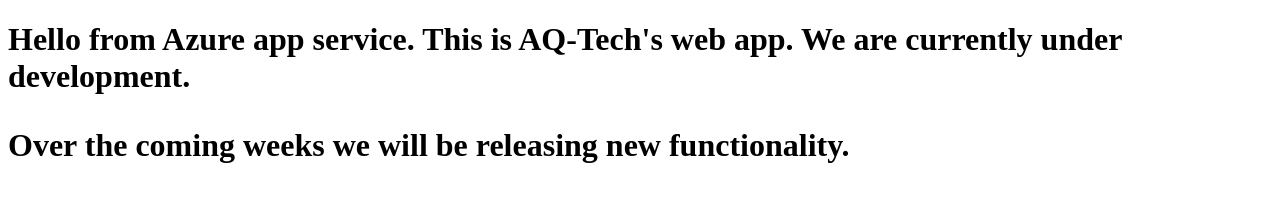
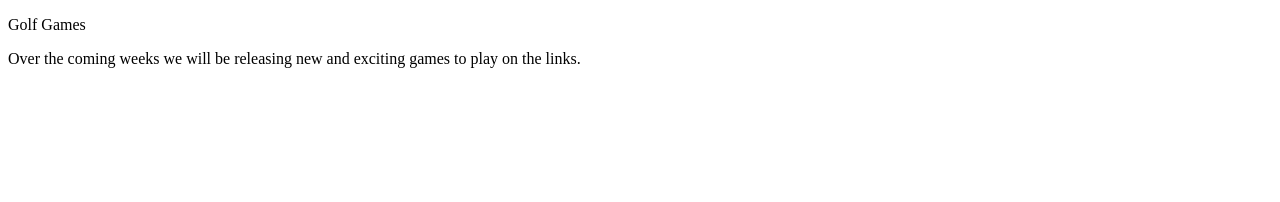
Before and after one commit to adamquintal/aq-tech-web-app, a plain HTML site: page index.html in a window 1280 px wide. Drawn offline with Linux system fonts and the light colour scheme.

Commit message:
added more clubs. new index

```diff
--- a/index.html
+++ b/index.html
@@ -1,17 +1,13 @@
 <!DOCTYPE html>
 <html lang="en">
 <body>
-
-  <h1> Hello from Azure app service. This is AQ-Tech's web app. We are currently under development.
-
-    <p>
-      Over the coming weeks we will be releasing new functionality.
-    </p>
-
-  </h1>
+      <p>
+      Golf Games
+      </p>
+      <p>
+      Over the coming weeks we will be releasing new and exciting games to play on the links.
+      </p>
 </body>
-
-
   </body>
   <script src="/js/app.js"></script>
 </html>
--- a/js/app.js
+++ b/js/app.js
@@ -1,3 +1,3 @@
-clubs = ["Driver", "PW", "5 Iron"]
-randomClub = Math.floor(Math.random() * 3);
+clubs = ["Driver", "Pitching Wedge", "5 Iron", "7 Iron", "60 Degree"]
+randomClub = Math.floor(Math.random() * 5);
 alert(clubs[randomClub]);
```
